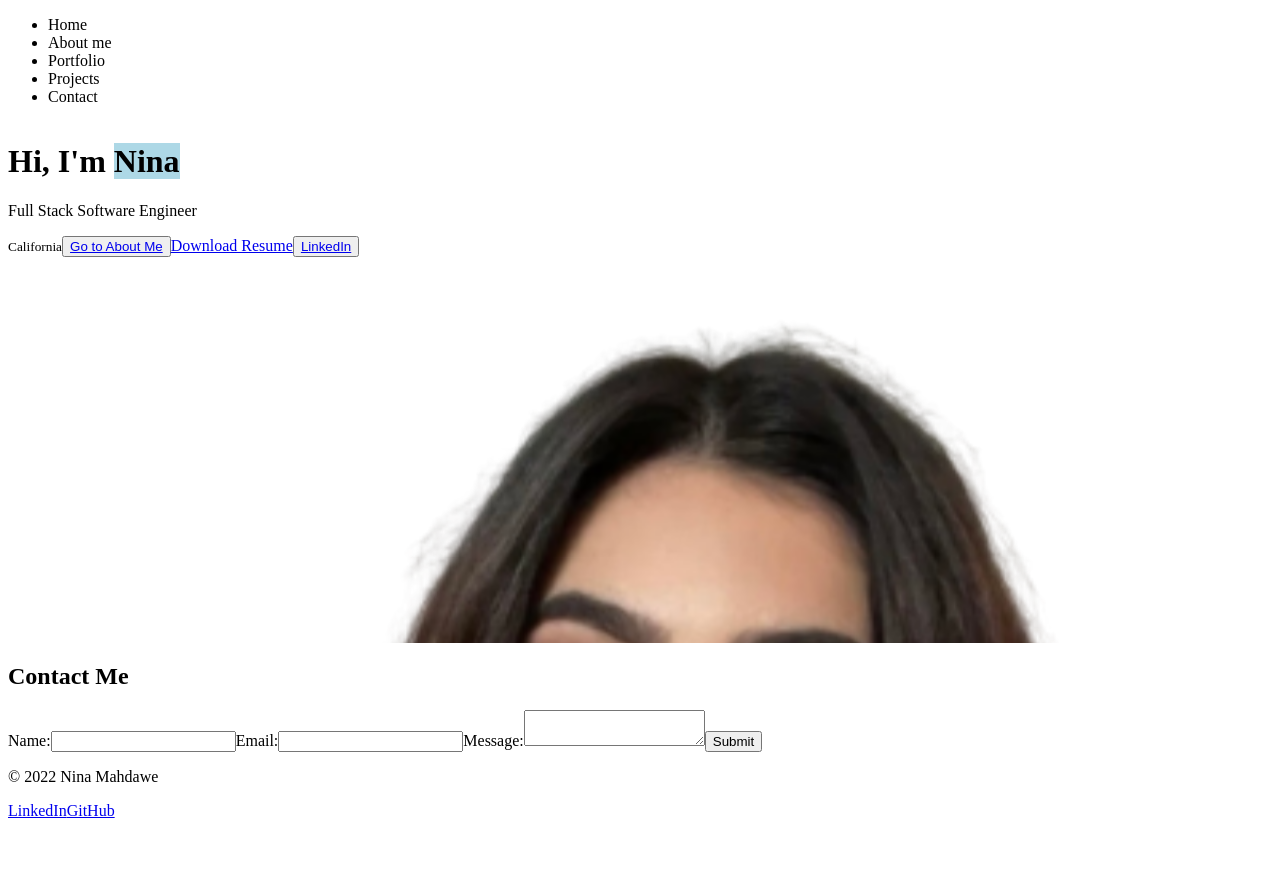
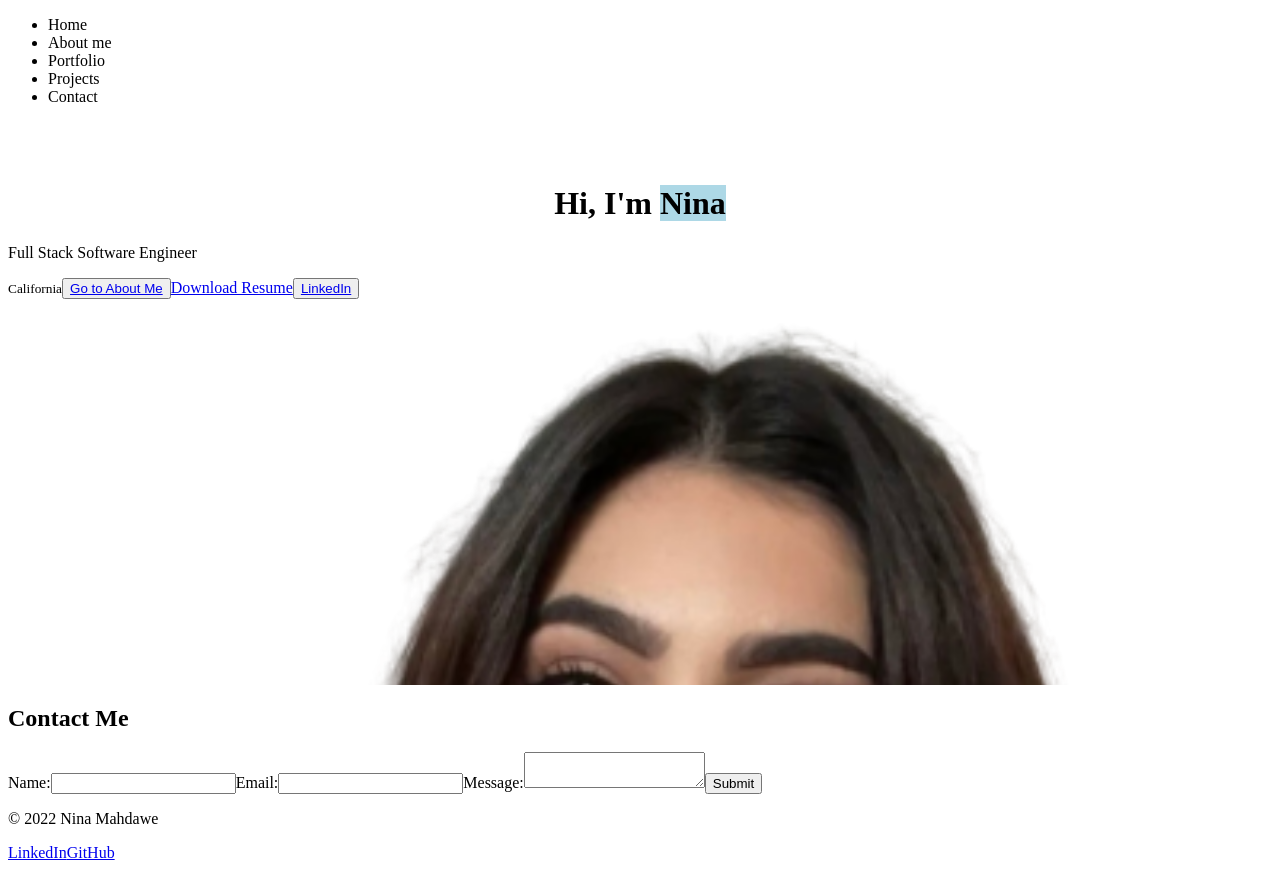
Before and after one commit to Ninamahdawe/Ninas-Portfolio, a React (Vite) app: page / in a window 1280 px wide. Before the commit the page ends 828 px from the top, so only its background shows below. Built offline with nearby package versions, Linux system fonts and the light colour scheme.

Commit message:
updating my app.jsx and main.jsx

```diff
--- a/src/pages/Home.jsx
+++ b/src/pages/Home.jsx
@@ -5,9 +5,13 @@ import { aboutData, contactData } from "../data/data";
 
 const Home = () => {
   return (
-    <Parallax bgImage="src/assets/image/Profile-preview.png" strength={500}>
-      <div style={{ height: 500 }}>
-        <h1>
+    <Parallax
+      bgImage="src/assets/image/Profile-preview.png"
+      strength={500}
+      bgStyle={{ height: "auto", width: "100%" }}
+    >
+      <div style={{ height: "500px" }}>
+        <h1 style={{ textAlign: "center", marginTop: "5%" }}>
           Hi, I'm{" "}
           <mark style={{ backgroundColor: "lightblue" }}>
             <strong>{aboutData.name}</strong>
```
